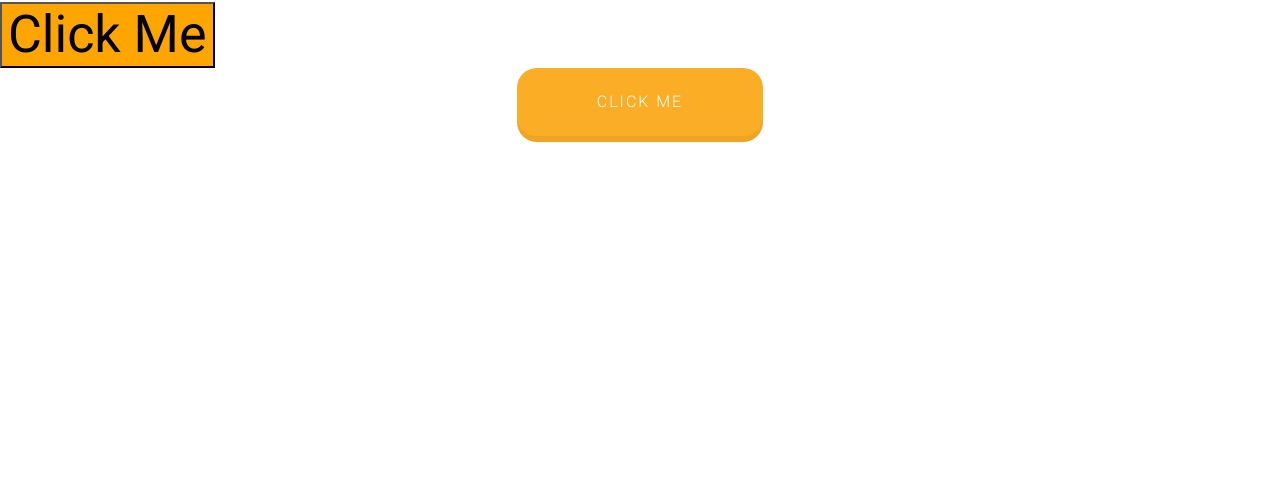
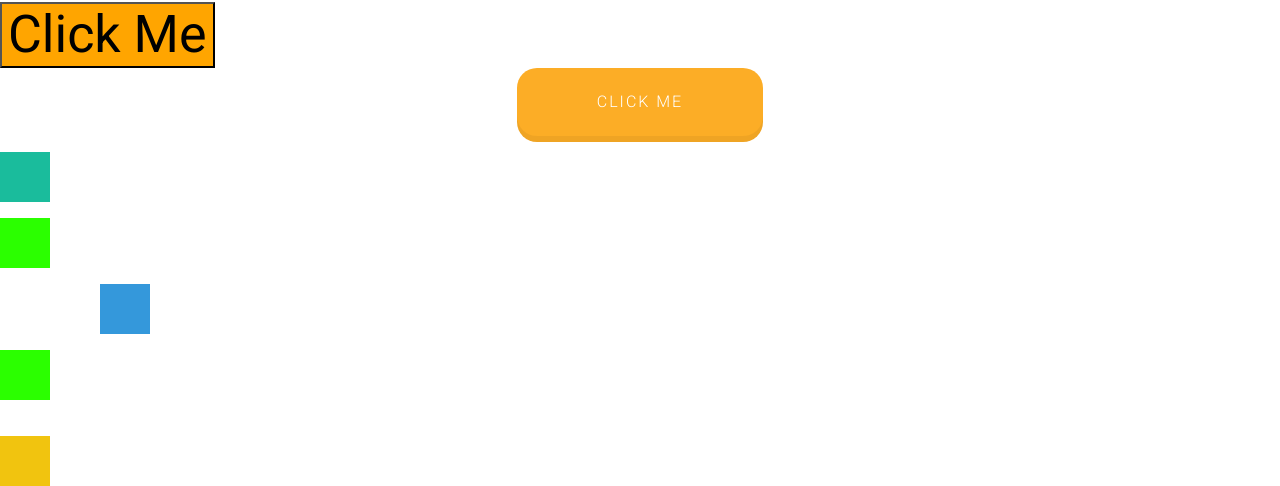
Before and after one commit to jossari/pseudocss, a website: page app/index.html in a window 1280 px wide. Shown: the part 555-1041 px from the top of the page. Before the commit the page ends 800 px from the top, so only its background shows below. Drawn offline with Linux system fonts and the light colour scheme.

Commit message:
First commit

```diff
--- a/app/assets/styles/base/_global.css
+++ b/app/assets/styles/base/_global.css
@@ -15,3 +15,9 @@ img {
 a {
   color: $mainOrange;
 }
+
+p {
+  width: 50px;
+  height: 50px;
+  background-color: #1abc9c;
+}
--- /dev/null
+++ b/app/assets/styles/modules/_translations.css
@@ -0,0 +1,20 @@
+/* #3498db; */
+/* #f1c40f */
+
+.translations   {
+    background-color: rgb(43, 255, 0);
+
+    &__move-right {
+        background-color: #3498db;
+        transform: translateX(100px);
+        }
+
+    &__move-down {
+        background-color: #f1c40f;
+        transform: translateY(20px);
+        }
+    }
+
+.translations:hover {
+        transform: translate(20px, 20px);
+        }
--- a/app/assets/styles/styles.css
+++ b/app/assets/styles/styles.css
@@ -5,3 +5,4 @@
 @import "modules/_btn";
 @import "modules/_headline";
 @import "modules/_social-icons";
+@import "modules/_translations";
--- a/app/index.html
+++ b/app/index.html
@@ -41,6 +41,15 @@
   <button id="btn5">Click Me</button>
 </div>
 
+<div>
+    <p></p>
+    <p class="translations"></p>
+    <p class="translations translations__move-right"></p>
+    <p class="translations"></p>
+    <p class="translations translations__move-down"></p>
+</div>
+
+
   <!-- build:js assets/scripts/App.js -->
   <script src="/temp/scripts/App.js"></script>
   <!-- endbuild -->
--- a/app/temp/styles/styles.css
+++ b/app/temp/styles/styles.css
@@ -439,6 +439,12 @@ a {
   color: #d59541;
 }
 
+p {
+  width: 50px;
+  height: 50px;
+  background-color: #1abc9c;
+}
+
 .btn {
   background-color: #2f5572;
   color: #FFF;
@@ -562,3 +568,28 @@ a {
   -webkit-transform: translate(-50%, -50%);
           transform: translate(-50%, -50%);
 }
+
+/* #3498db; */
+
+/* #f1c40f */
+
+.translations   {
+    background-color: rgb(43, 255, 0);
+    }
+
+.translations__move-right {
+  background-color: #3498db;
+  -webkit-transform: translateX(100px);
+          transform: translateX(100px);
+}
+
+.translations__move-down {
+  background-color: #f1c40f;
+  -webkit-transform: translateY(20px);
+          transform: translateY(20px);
+}
+
+.translations:hover {
+        -webkit-transform: translate(20px, 20px);
+                transform: translate(20px, 20px);
+        }
```
